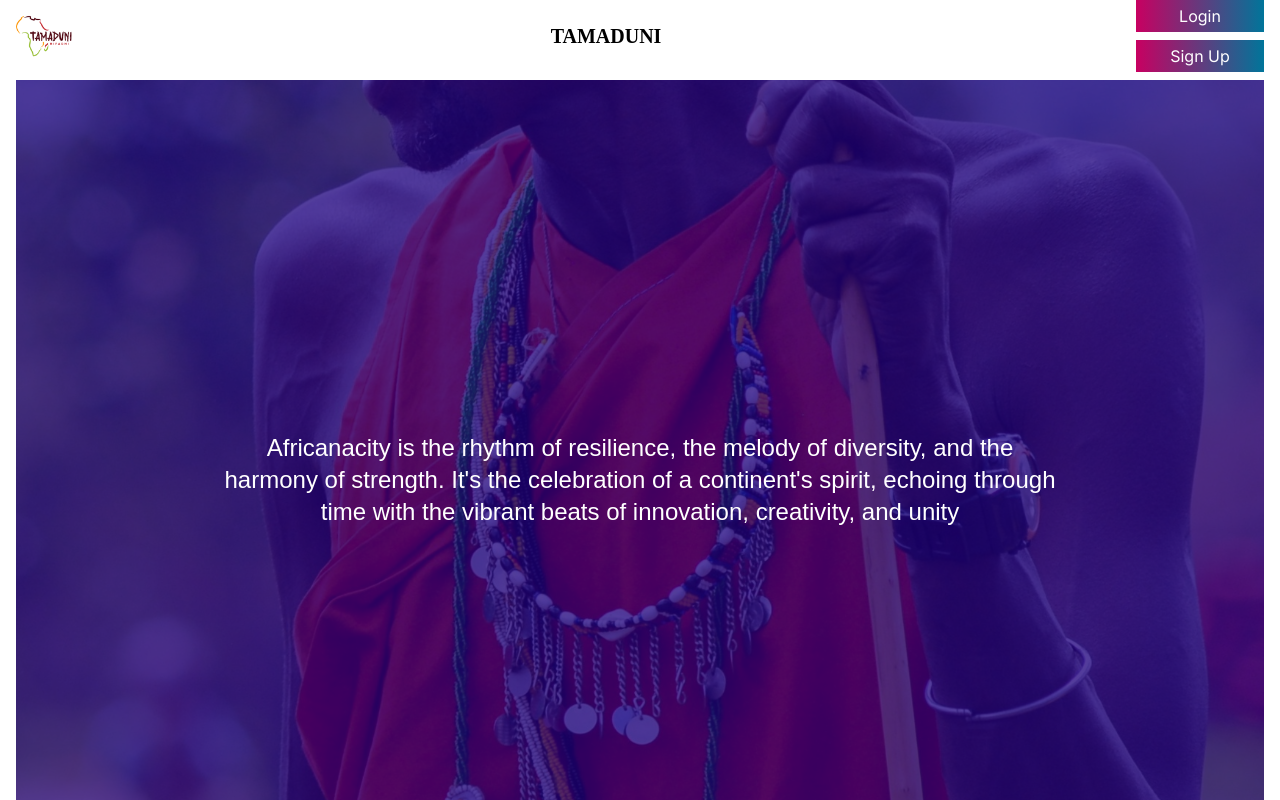
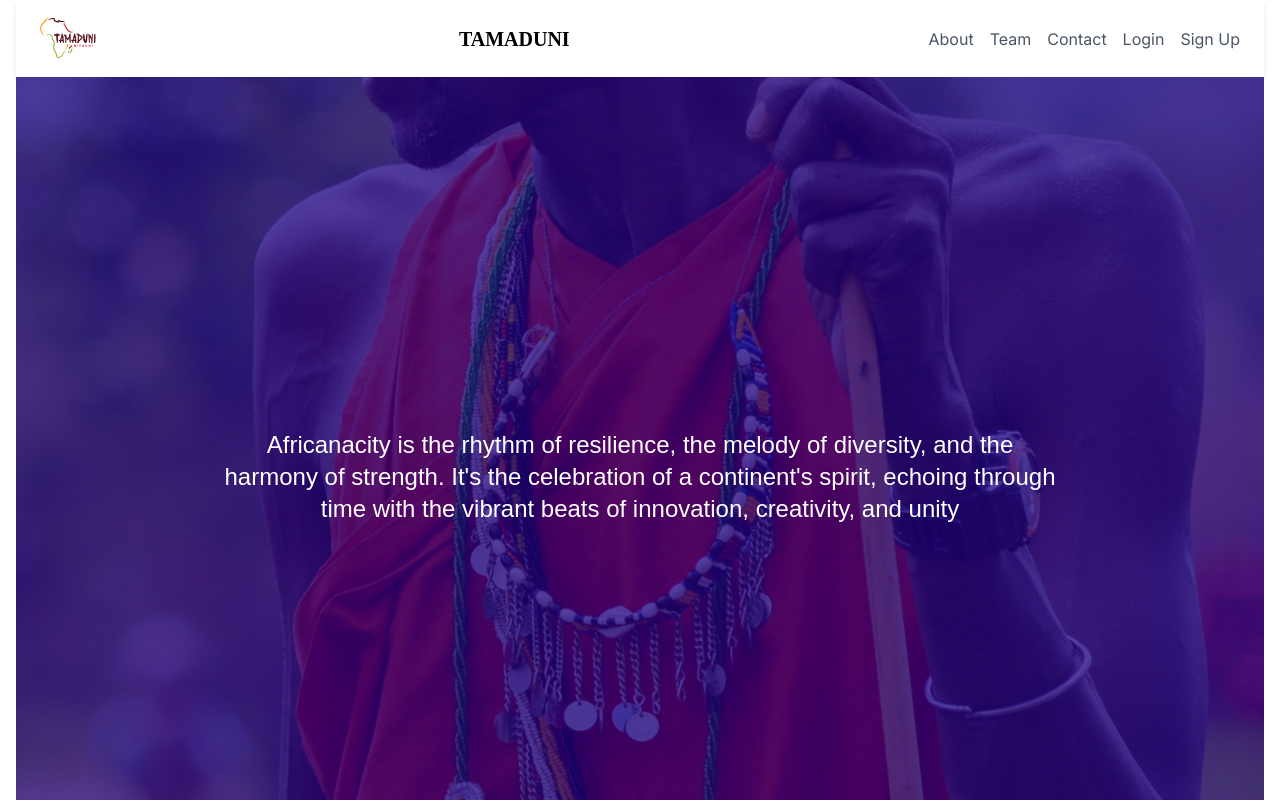
Before and after one commit to MembaDavid/tamaduni_next_version, a Next.js app: page / in a window 1280 px wide. Shown: the top 800 px of the page. Built offline with nearby package versions, Linux system fonts and the light colour scheme; a web font is replaced by a local one.

Commit message:
implement responsive topbar with authentication links and mobile menu toggle

```diff
--- a/src/components/navigation/topbar.js
+++ b/src/components/navigation/topbar.js
@@ -1,10 +1,14 @@
 "use client";
+import React, { useState } from "react";
 import Image from "next/image";
 import Link from "next/link";
-import { usePathname, useRouter } from "next/navigation";
+import { usePathname } from "next/navigation";
+import useAuth from "@/components/authentication/useAuth"; // Assuming this is your authentication hook
 
 const Topbar = () => {
   const pathname = usePathname();
+  const [menuOpen, setMenuOpen] = useState(false);
+  const { user, logout } = useAuth(); // Use authentication hook to get user state
 
   // Map pathnames to titles
   const titleMap = {
@@ -13,25 +17,28 @@
     "/culturalmapping": "Cultural Mapping",
     "/digitalethnography": "Digital Ethnography",
     "/civilization": "Civilization",
-    // Add more routes as needed
   };
 
   // Get the title based on the current pathname
-  const title = titleMap[pathname] || "TAMADUNI"; // Default title if pathname doesn't match
+  const title = titleMap[pathname] || "TAMADUNI";
+
+  // Toggle mobile menu
+  const toggleMenu = () => setMenuOpen(!menuOpen);
+
+  const isActive = (route) => pathname === route;
 
   return (
-    <div>
-      <nav className="flex justify-between items-center mb-2">
-        <Link
-          href="/"
-          className="flex flex-col items-center justify-between space-y-2"
-        >
+    <div className="relative">
+      <nav className="flex justify-between items-center py-4 px-6 shadow-md bg-white z-50">
+        <Link href="/">
+          <div className="flex flex-col items-center justify-between">
             <Image
               src={"/logo/tamaduni_logo.png"}
               alt="logo"
               width={60}
               height={60}
             />
+          </div>
         </Link>
         <h1
           className="text-xl font-bold"
@@ -39,35 +46,10 @@
         >
           {title}
         </h1>
-        <section className="hidden sm:block">
-          <div className="flex flex-col items-center justify-between space-y-2">
-            {pathname === "/" ? (
-              <>
-                <Link
-                  href="/auth/login"
-                  className="bg-custom-gradient text-white text-center px-4 py-1 w-32"
+        <button
+          className="sm:hidden text-gray-600 hover:text-black"
+          onClick={toggleMenu}
         >
-                  Login
-                </Link>
-                <button className="bg-custom-gradient text-white px-4 py-1 w-32">
-                  Sign Up
-                </button>
-              </>
-            ) : (
-              <div className="flex space-x-4">
-                <Link href="/about" className="text-gray-600 hover:text-black">
-                  About
-                </Link>
-                <Link href="/team" className="text-gray-600 hover:text-black">
-                  Team
-                </Link>
-                <Link
-                  href="/contact"
-                  className="text-gray-600 hover:text-black"
-                >
-                  Contact
-                </Link>
-                <button className="sm:hidden text-gray-600 hover:text-black">
           <svg
             className="w-6 h-6"
             fill="none"
@@ -83,30 +65,116 @@
             />
           </svg>
         </button>
+
+        {/* Desktop Links */}
+        <div className="hidden sm:flex space-x-4 items-center">
+          <Link
+            href="/about"
+            className={`text-gray-600 hover:text-black ${
+              isActive("/about") ? "font-bold text-black" : ""
+            }`}
+          >
+            About
+          </Link>
+          <Link
+            href="/team"
+            className={`text-gray-600 hover:text-black ${
+              isActive("/team") ? "font-bold text-black" : ""
+            }`}
+          >
+            Team
+          </Link>
+          <Link
+            href="/contact"
+            className={`text-gray-600 hover:text-black ${
+              isActive("/contact") ? "font-bold text-black" : ""
+            }`}
+          >
+            Contact
+          </Link>
+          {user ? (
+            <button onClick={logout} className="text-red-300 hover:text-black">
+              Logout
+            </button>
+          ) : (
+            <>
+              <Link
+                href="/auth/login"
+                className="text-gray-600 hover:text-black"
+              >
+                Login
+              </Link>
+              <Link
+                href="/auth/signup"
+                className="text-gray-600 hover:text-black"
+              >
+                Sign Up
+              </Link>
+            </>
+          )}
+        </div>
+      </nav>
+
+      {/* Mobile Menu */}
+      {menuOpen && (
+        <div className="absolute top-16 left-0 w-full bg-white shadow-lg flex flex-col items-center space-y-6 py-6 sm:hidden transition-transform duration-300 ease-in-out z-40">
+          <Link
+            href="/about"
+            className={`text-gray-600 hover:text-black ${
+              isActive("/about") ? "font-bold text-black" : ""
+            }`}
+            onClick={toggleMenu}
+          >
+            About
+          </Link>
+          <Link
+            href="/team"
+            className={`text-gray-600 hover:text-black ${
+              isActive("/team") ? "font-bold text-black" : ""
+            }`}
+            onClick={toggleMenu}
+          >
+            Team
+          </Link>
+          <Link
+            href="/contact"
+            className={`text-gray-600 hover:text-black ${
+              isActive("/contact") ? "font-bold text-black" : ""
+            }`}
+            onClick={toggleMenu}
+          >
+            Contact
+          </Link>
+          {user ? (
+            <button
+              onClick={() => {
+                logout();
+                toggleMenu();
+              }}
+              className="text-red-300 hover:text-black"
+            >
+              Logout
+            </button>
+          ) : (
+            <>
+              <Link
+                href="/auth/login"
+                className="text-gray-600 hover:text-black"
+                onClick={toggleMenu}
+              >
+                Login
+              </Link>
+              <Link
+                href="/auth/signup"
+                className="text-gray-600 hover:text-black"
+                onClick={toggleMenu}
+              >
+                Sign Up
+              </Link>
+            </>
+          )}
         </div>
       )}
-          </div>
-        </section>
-
-        <div className="sm:hidden">
-          <button className="text-gray-600 hover:text-black">
-            <svg
-              className="w-6 h-6"
-              fill="none"
-              stroke="currentColor"
-              viewBox="0 0 24 24"
-              xmlns="http://www.w3.org/2000/svg"
-            >
-              <path
-                strokeLinecap="round"
-                strokeLinejoin="round"
-                strokeWidth={2}
-                d="M4 6h16M4 12h16M4 18h16"
-              />
-            </svg>
-          </button>
-        </div>
-      </nav>
     </div>
   );
 };
```
Lines whose indentation alone changed are shown as unchanged.
